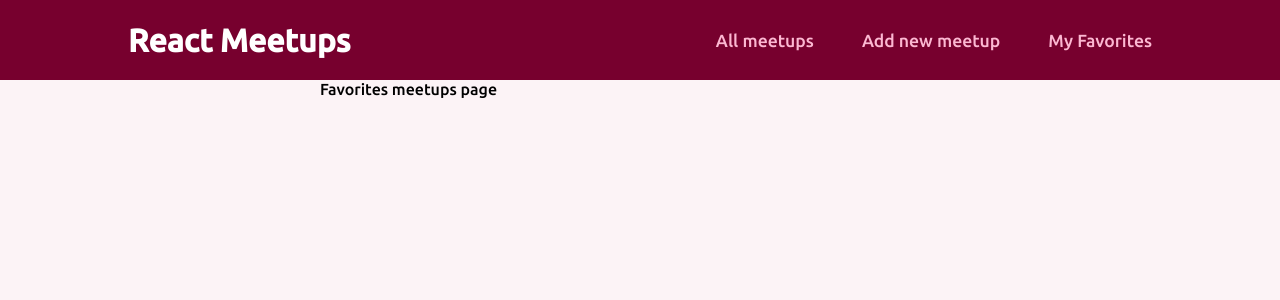
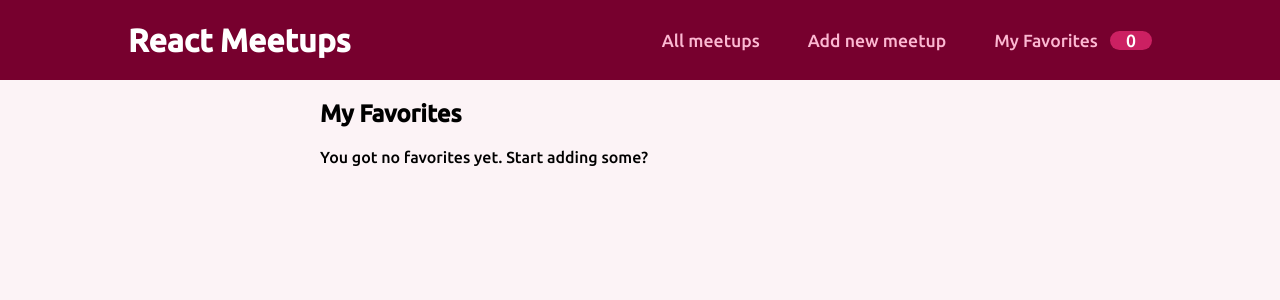
Before and after one commit to turinaf/meetup, a React (Create React App) app: page /favorites in a window 1280 px wide. Shown: the top 300 px of the page. Built offline with nearby package versions, Linux system fonts and the light colour scheme.

Commit message:
Adding Favorites meetup

```diff
--- a/src/components/layout/MainNavigation.js
+++ b/src/components/layout/MainNavigation.js
@@ -1,14 +1,18 @@
+import { useContext } from 'react';
 import { Link } from 'react-router-dom'
 
 import classes from './MainNavigation.module.css';
+import FavoritesContext from '../../store/favorite_context'
+
 function MainNavigation(){
+    const favoriteCtx = useContext(FavoritesContext);
  return <header className={classes.header}>
      <div className={classes.logo}>React Meetups</div>
      <nav>
          <ul>
              <li> <Link to={'/'}>All meetups </Link></li>
              <li> <Link to={'/new-meetup'}>Add new meetup </Link></li>
-             <li> <Link to={'/favorites'}>My Favorites </Link></li>
+             <li> <Link to={'/favorites'}>My Favorites <span className={classes.badge}>{favoriteCtx.totalFavorites}</span> </Link></li>
          </ul>
      </nav>
  </header>
--- a/src/components/layout/MainNavigation.module.css
+++ b/src/components/layout/MainNavigation.module.css
@@ -40,7 +40,7 @@
 .badge{
     background-color: #cc2062;
     color: #fff;
-    border: 12px;
+    border-radius: 12px;
     padding: 0 1rem;
     margin-left: 0.5rem;
 }
--- a/src/components/meetups/MeetupItem.js
+++ b/src/components/meetups/MeetupItem.js
@@ -1,7 +1,27 @@
+import { useContext } from 'react'
 import classes from './MeetupItem.module.css'
 import Card from '../ui/Card';
+import FavoritesContext from '../../store/favorite_context';
 
 function MeetupItem(props){
+   const favoriteCtx = useContext(FavoritesContext);
+
+   const itemIsFavorite = favoriteCtx.itemIsFavorite(props.id);
+
+    function toggleFavoriteStatusHandler(){
+        if (itemIsFavorite){
+            favoriteCtx.removeFavorite(props.id)
+        }else{
+            favoriteCtx.addFavorite({
+                id: props.id,
+                title: props.title,
+                description: props.description,
+                image: props.image,
+                address: props.address
+
+            });
+        }
+    }
  return <li className={classes.item}>
      <Card>
      <div className={classes.image}>
@@ -15,7 +35,7 @@
      </div>
 
      <div className={classes.actions}>
-         <button>To Favorites</button>
+         <button onClick={toggleFavoriteStatusHandler}>{itemIsFavorite ? 'Remove from Favorite' : 'To Favorite'}</button>
      </div>
      </Card>
  </li>
--- a/src/index.js
+++ b/src/index.js
@@ -3,12 +3,14 @@
 import './index.css';
 import App from './App';
 import { BrowserRouter } from 'react-router-dom'
-
+import { FavoriteContextProvider } from './store/favorite_context';
 const root = ReactDOM.createRoot(document.getElementById('root'));
 root.render(
-    <BrowserRouter>
-         <App />
-    </BrowserRouter>
+    <FavoriteContextProvider>
+        <BrowserRouter>
+            <App />
+        </BrowserRouter>
+    </FavoriteContextProvider>
 );
 
 // ReactDOM.render(
--- a/src/pages/Favorites.js
+++ b/src/pages/Favorites.js
@@ -1,5 +1,21 @@
+import {useContext} from 'react'
+
+import FavoritesContext from '../store/favorite_context';
+import MeetupList from '../components/meetups/MeetupList';
 function FavoritesPage(){
- return <div>Favorites meetups page</div>;
+    const favoriteCtx = useContext(FavoritesContext)
+    let content;
+    if (favoriteCtx.totalFavorites === 0){
+        content = <p>You got no favorites yet. Start adding some?</p>
+    }else{
+        content =  <MeetupList meetups = {favoriteCtx.favorites} />
+    }
+    return (
+    <section>
+        <h1>My Favorites</h1>
+        {content}
+    </section>
+    );
 }
 
 export default FavoritesPage;
--- /dev/null
+++ b/src/store/favorite_context.js
@@ -0,0 +1,42 @@
+import { createContext, useState } from "react";
+
+const FavoritesContext = createContext({
+    favorites: [],
+    totalFavorites: 0,
+    addFavorite: (favoriteMeetup) => {},
+    removeFavorite: (meetupId) => {},
+    itemIsFavorite: (meetupId) => {},
+});
+
+export function FavoriteContextProvider(props){
+    const [userFavorites, setUserFavorites] = useState([]);
+
+    function addFavoriteHandler(favoriteMeetup){
+        setUserFavorites((prevUserFavorites) => {
+            return prevUserFavorites.concat(favoriteMeetup);
+        });
+    }
+    function removeFavoriteHandler(meetupId){
+        setUserFavorites((prevUserFavorites)=>{
+            return prevUserFavorites.filter(meetup => meetup.id !== meetupId)
+        })
+    }
+
+    function itemIsFavoriteHandler(meetupId){
+        return userFavorites.some(meetup => meetup.id === meetupId)
+    }
+
+    const context = {
+        favorites: userFavorites,
+        totalFavorites: userFavorites.length,
+        addFavorite: addFavoriteHandler,
+        removeFavorite: removeFavoriteHandler,
+        itemIsFavorite: itemIsFavoriteHandler,
+    };
+
+    return <FavoritesContext.Provider value={context}>
+        {props.children}
+    </FavoritesContext.Provider>
+}
+
+export default FavoritesContext;
```
